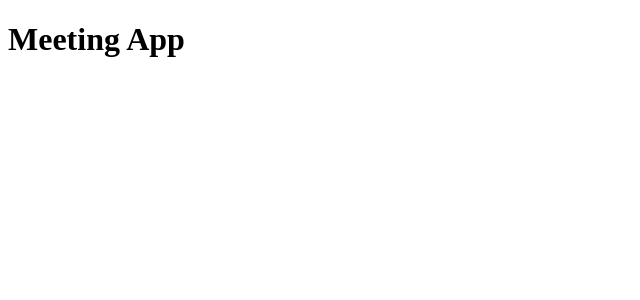
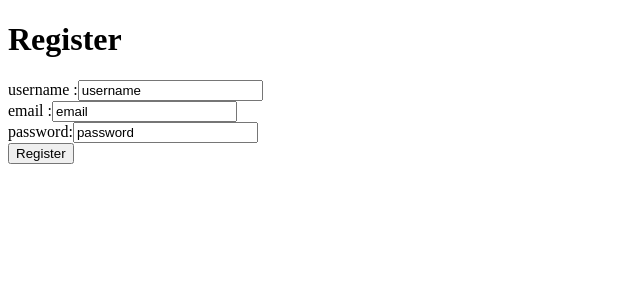
Before and after one commit to marzena-maria/meeting-app-frontend, a React (Create React App) app: page /register in a window 1280 px wide. Shown: the top 300 px of the page, without its empty margins (0-640 px from the left). Built offline with nearby package versions, Linux system fonts and the light colour scheme.

Commit message:
forms updated

```diff
--- a/package.json
+++ b/package.json
@@ -6,9 +6,11 @@
     "@testing-library/jest-dom": "^5.11.8",
     "@testing-library/react": "^11.2.2",
     "@testing-library/user-event": "^12.6.0",
+    "axios": "^0.21.1",
     "node-sass": "^5.0.0",
     "react": "^17.0.1",
     "react-dom": "^17.0.1",
+    "react-router-dom": "^5.2.0",
     "react-scripts": "4.0.1",
     "web-vitals": "^0.2.4"
   },
@@ -18,6 +20,7 @@
     "test": "react-scripts test",
     "eject": "react-scripts eject"
   },
+  "proxy": "http://localhost:4014",
   "eslintConfig": {
     "extends": [
       "react-app",
--- a/src/App.js
+++ b/src/App.js
@@ -1,10 +1,22 @@
 //import './App.scss';
+import React from "react"
+import {BrowserRouter,Route,Switch} from "react-router-dom"
+import Register from "./Forms/Register";
+import Login from "./Forms/Login";
+
 
 function App() {
   return (
-    <div className="App">
-      <h1>Meeting App</h1>
-    </div>
+    <BrowserRouter>
+
+    <Switch>
+
+      <Route path ="/register" component={Register} exact />
+      <Route path ="/login" component={Login} exact />
+
+    </Switch>
+
+    </BrowserRouter>
   );
 }
 
--- /dev/null
+++ b/src/Forms/Login.js
@@ -0,0 +1,44 @@
+import React,{useState} from 'react'
+import Axios from "axios";
+
+function Login() {
+
+    const [email,setEmail] = useState("");
+    const [password,setPassword] = useState("");
+
+    const login = async() =>{
+        const response = await Axios.post("http://localhost4014/user/login",{
+
+             email,
+             password
+         })
+         if(response){
+             console.log(response);
+         }
+         }
+    return (
+        <div>
+            <h1>Login</h1>
+            {/* <div>
+                <label>username :</label>
+                <input type="text" value="username" placeholder="username" onChange={(e)=>setUsername(e.target.value)} />
+
+            </div> */}
+
+            <div>
+                <label>email :</label>
+                <input type="email" value="email" placeholder="email"  onChange={(e)=>setEmail(e.target.value)}/>
+
+            </div>
+
+            <div>
+                <label>password:</label>
+                <input type="text" value="password" placeholder="password" onChange={(e)=>setPassword(e.target.value)} />
+
+            </div>
+            <button onClick={login}>Login</button>
+        </div>
+    )
+}
+
+export default Login
--- /dev/null
+++ b/src/Forms/Register.js
@@ -0,0 +1,46 @@
+import React,{useState} from 'react'
+import Axios from "axios";
+
+function Register() {
+
+    const [username,setUsername]= useState("");
+    const [email,setEmail] = useState("");
+    const [password,setPassword] = useState("");
+
+    const register = async() =>{
+       const response = await Axios.post("http://localhost4014/user/register",{
+            username,
+            email,
+            password
+        })
+        if(response){
+            console.log(response);
+        }
+        }
+
+    return (
+        <div>
+            <h1>Register</h1>
+            <div>
+                <label>username :</label>
+                <input type="text" value="username" placeholder="username" onChange={(e)=>setUsername(e.target.value)} />
+
+            </div>
+
+            <div>
+                <label>email :</label>
+                <input type="email" value="email" placeholder="email"  onChange={(e)=>setEmail(e.target.value)}/>
+
+            </div>
+
+            <div>
+                <label>password:</label>
+                <input type="text" value="password" placeholder="password" onChange={(e)=>setPassword(e.target.value)} />
+
+            </div>
+            <button onClick={register}>Register</button>
+        </div>
+    )
+}
+
+export default Register
```
Also changed, not shown: 1 other file (tests, documents, lock files or other folders).
